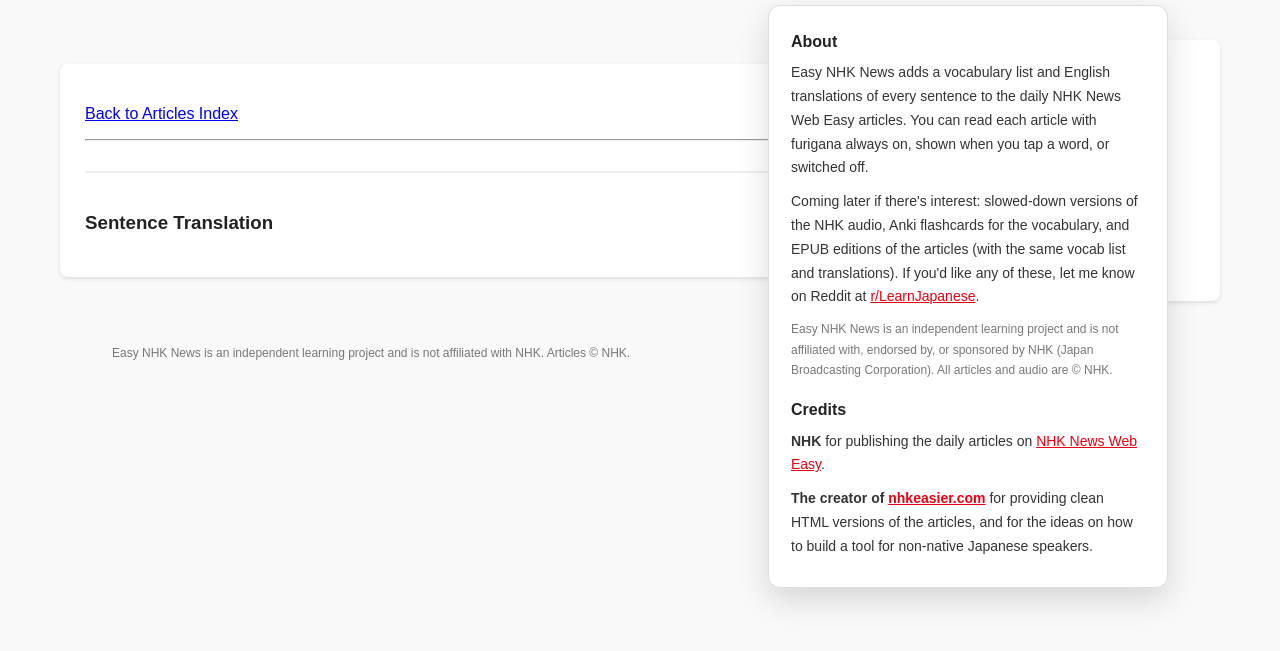
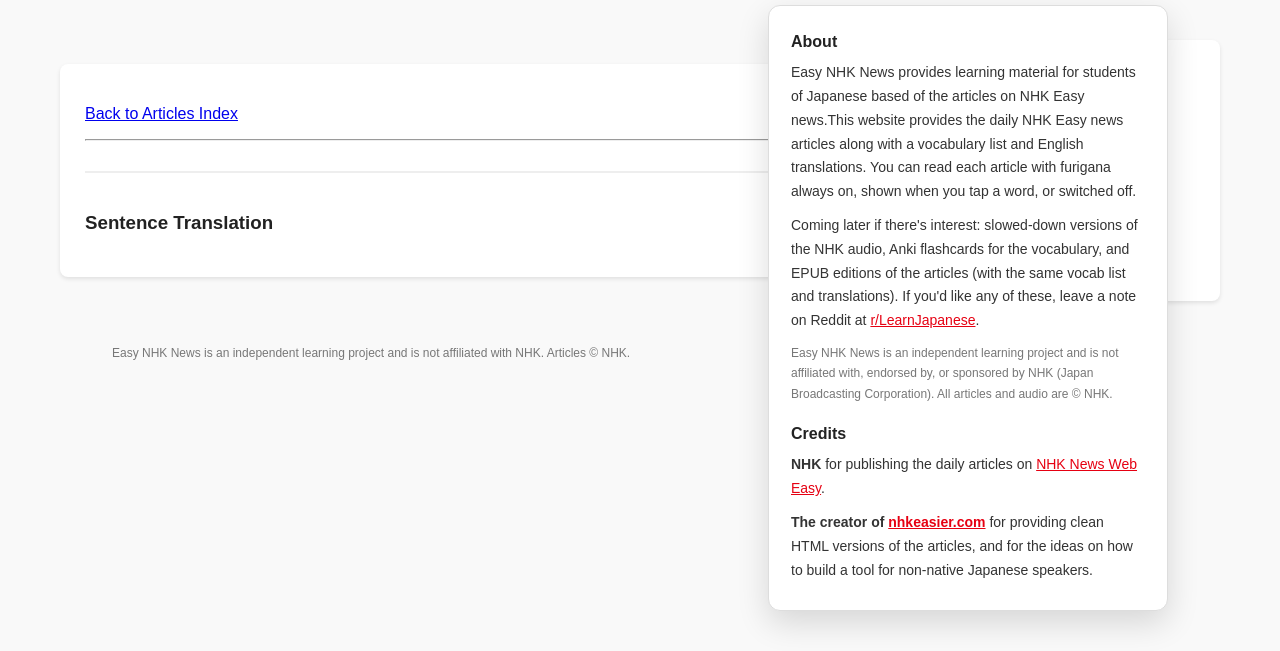
Before and after one commit to barichan42073/nhkeasy, a Python web app: template templates/article.html in a window 1280 px wide, after a click that opens the changed part. Shown: the part 94-745 px from the top of the page. Run offline with Jinja, Linux system fonts and the light colour scheme; the template is opened without the code that fills it, so the values that code supplies are empty.

Commit message:
updated About text

```diff
--- a/templates/_site_header.html
+++ b/templates/_site_header.html
@@ -42,8 +42,8 @@
     <div class="site-menu" id="site-menu" lang="en" hidden>
         <section aria-labelledby="menu-about">
             <h2 id="menu-about">About</h2>
-            <p>Easy NHK News adds a vocabulary list and English translations of every sentence to the daily NHK News Web Easy articles. You can read each article with furigana always on, shown when you tap a word, or switched off.</p>
-            <p>Coming later if there's interest: slowed-down versions of the NHK audio, Anki flashcards for the vocabulary, and EPUB editions of the articles (with the same vocab list and translations). If you'd like any of these, let me know on Reddit at <a href="https://www.reddit.com/r/LearnJapanese/" rel="noopener">r/LearnJapanese</a>.</p>
+            <p>Easy NHK News provides learning material for students of Japanese based of the articles on NHK Easy news.This website provides the daily NHK Easy news articles along with a vocabulary list and English translations. You can read each article with furigana always on, shown when you tap a word, or switched off.</p>
+            <p>Coming later if there's interest: slowed-down versions of the NHK audio, Anki flashcards for the vocabulary, and EPUB editions of the articles (with the same vocab list and translations). If you'd like any of these, leave a note on Reddit at <a href="https://www.reddit.com/r/LearnJapanese/" rel="noopener">r/LearnJapanese</a>.</p>
             <p class="menu-note">Easy NHK News is an independent learning project and is not affiliated with, endorsed by, or sponsored by NHK (Japan Broadcasting Corporation). All articles and audio are © NHK.</p>
         </section>
         <section aria-labelledby="menu-credits">
```
